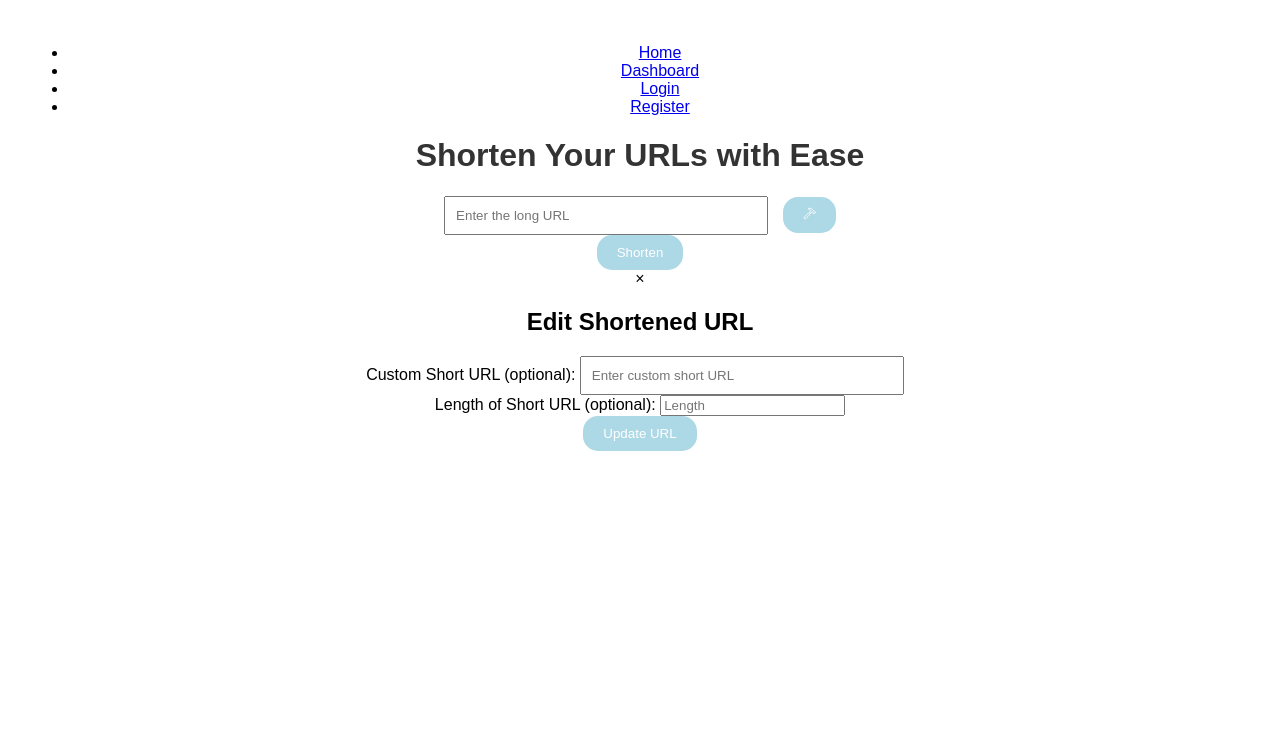
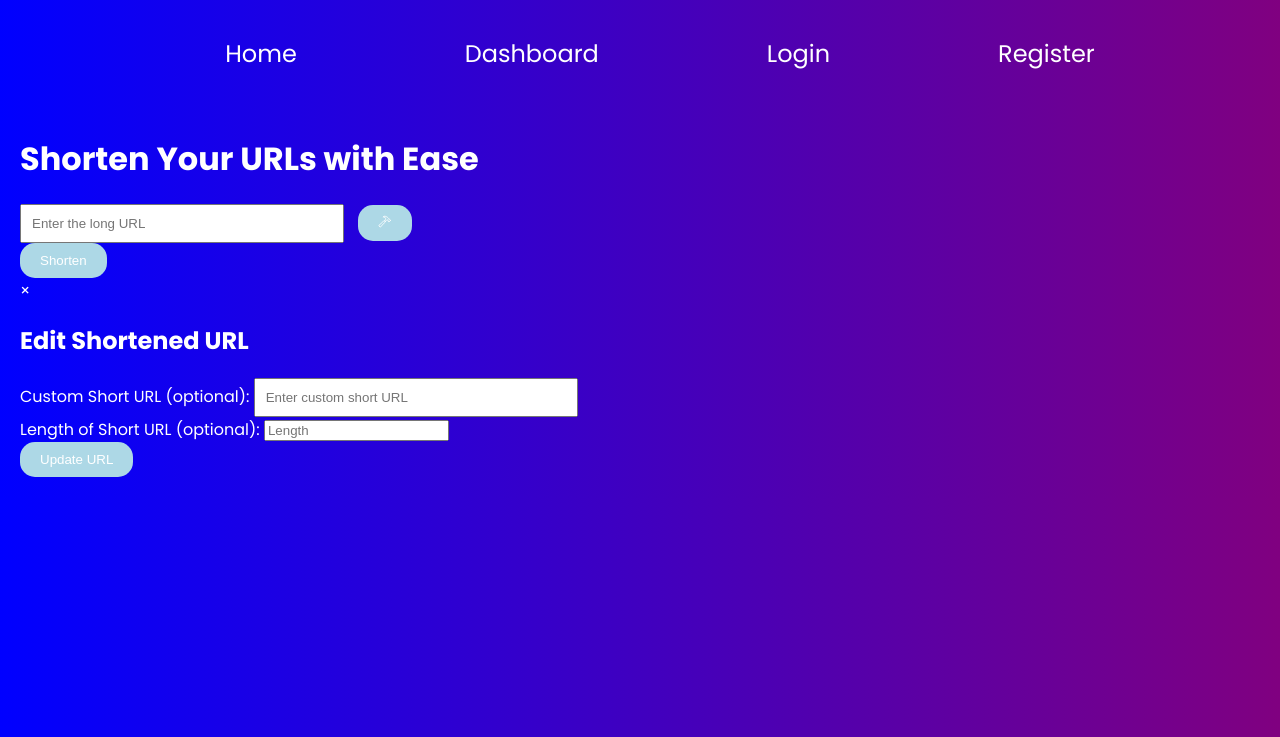
Before and after one commit to ITPG-CODEWARS/codewars-2024-second-round-radogalev, a Flask app: page / in a window 1280 px wide. Shown: the top 737 px of the page. Run offline with Flask 3, Linux system fonts and the light colour scheme; some libraries are stand-ins or nearby versions; some web fonts are replaced.

Commit message:
Added styles for body and navbar

```diff
--- a/static/styles.css
+++ b/static/styles.css
@@ -7,6 +7,53 @@ html{
 }
 body {
     font-family: Arial, sans-serif;
+    font-family: "Poppins", sans-serif;
+    margin: 0;
+    background-color: #f4f4f4;
+    background: seagreen;
+    padding: 20px;
+    color: #fff;
+    background: linear-gradient(to right, blue, purple);
+}
+
+/* Style the navigation menu */
+nav ul li a{
+    text-decoration: none;
+    color: #fff;
+    transition: all 0.4s;
+    padding: 1rem;
+    border-radius: 2rem;
+}
+nav ul li{
+    display:flex;
+    list-style: none;
+    font-size: 1.5rem;
+    transition: all 0.4s;
+}
+nav ul li a:hover{
+    color: black;
+    background-color: white;
+
+    transition: color 0.4s;
+}
+nav ul li a:active{
+    color: black;
+    background-color: white;
+
+    transition: color 0.4s;
+}
+nav ul{
+    display: flex;
+    flex-direction: row;
+    justify-content: center;
+    gap: 8.5rem;
+    max-width: 1400px;
+    margin: 0 auto;
+    margin-bottom: 3rem;
+}
+
+
+/* Style the main content container */
     text-align: center;
     padding: 20px;
 }
```
